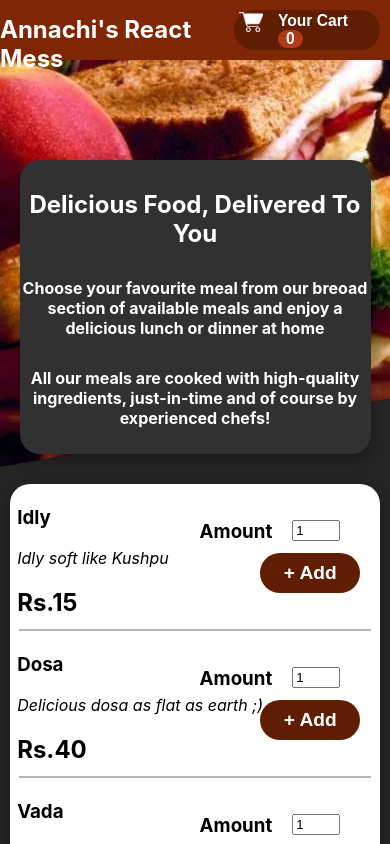
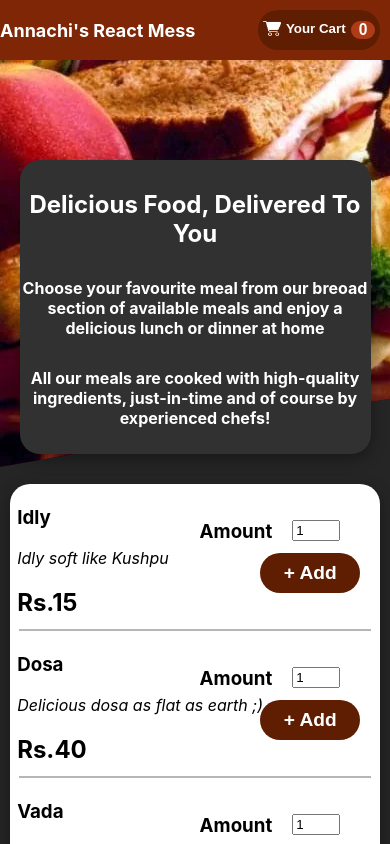
Before and after one commit to Cavinkumaran-m/AnnachiMess_FrontEnd, a React (Create React App) app: page / in a window 390 px wide. Shown: the top 844 px of the page. Built offline with nearby package versions, Linux system fonts and the light colour scheme.

Commit message:
update for small =er devices

```diff
--- a/src/Components/navbar/Cart.js
+++ b/src/Components/navbar/Cart.js
@@ -34,7 +34,7 @@ const Cart = (props) => {
     <div className={butt_classes}>
       <button className={style.cart} onClick={OnClick}>
         <img src={cart_img} />
-        <h3>Your Cart</h3>
+        <span>Your Cart</span>
         <Counter></Counter>
       </button>
     </div>
--- a/src/Components/navbar/Cart.module.css
+++ b/src/Components/navbar/Cart.module.css
@@ -15,18 +15,15 @@
   border-radius: 50px;
 }
 
-/* .butt_cont {
-  height: 100%;
-  width: 100%;
-} */
-
 .butt_cont :hover {
   background-color: #3d1401;
   cursor: pointer;
 }
 
-.cart h3 {
+.cart span {
   float: left;
+  font-size: large;
+  font-weight: bold;
   margin: 0;
   margin-left: 15px;
 }
@@ -52,3 +49,13 @@
     transform: scale(1);
   }
 }
+
+@media (max-width: 480px) {
+  .cart span {
+    font-size: inherit;
+    margin-left: 5px;
+  }
+  .cart img {
+    height: 15px;
+  }
+}
--- a/src/Components/navbar/Counter.module.css
+++ b/src/Components/navbar/Counter.module.css
@@ -13,3 +13,9 @@
   background-color: #b03b17;
   border-radius: 50px;
 }
+
+@media (max-width: 480px) {
+  .counter h3 {
+    margin-left: 5px;
+  }
+}
--- a/src/Components/navbar/Navbar.module.css
+++ b/src/Components/navbar/Navbar.module.css
@@ -39,12 +39,12 @@
   }
 }
 
-@media (max-width: 530px) {
+@media (max-width: 480px) {
   .head_cont p {
-    font-size: x-large;
+    font-size: large;
     font-weight: bold;
     display: flex;
-    margin-top: 15px;
+    margin-top: 20px;
     width: 100%;
     padding: 0;
   }
```
